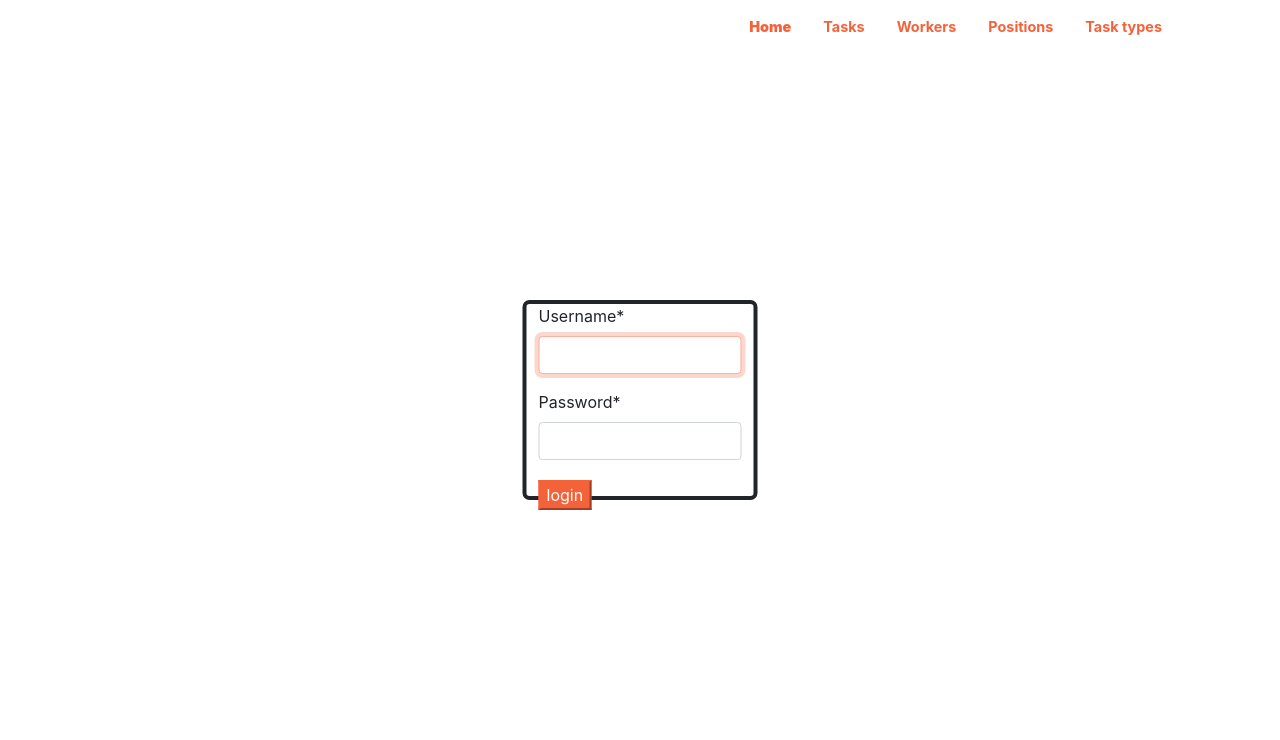
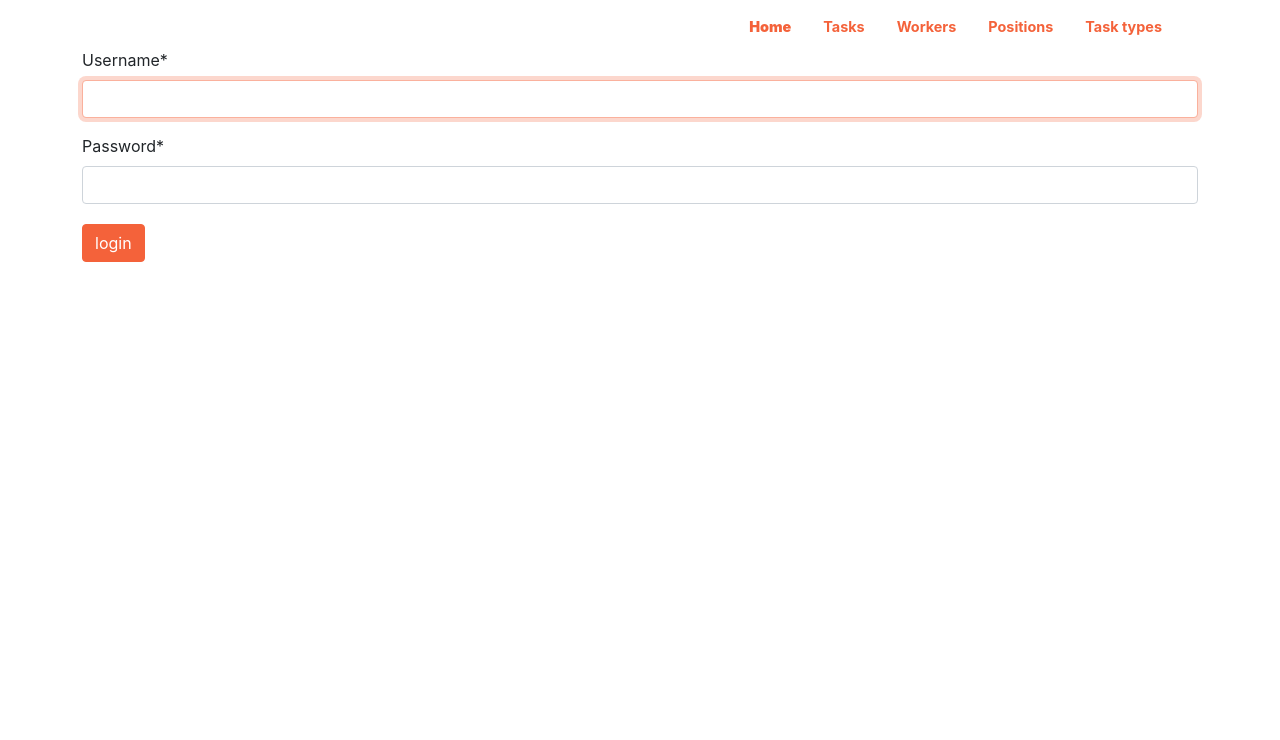
Before and after one commit to leetwinoff/team-task-manager, a Django app: page /accounts/login/ in a window 1280 px wide. Shown: the top 740 px of the page. Run offline with Django 4.2, Linux system fonts and the light colour scheme; some libraries are stand-ins or nearby versions.

Commit message:
Updated login template, change button style

```diff
--- a/templates/registration/login.html
+++ b/templates/registration/login.html
@@ -5,7 +5,7 @@
 {% endblock %}
 
 {% block content %}
-  <div class="container-login">
+  <div class="container">
     {% if form.errors %}
       <p>Your username and password didn't match. Please try again.</p>
     {% endif %}
@@ -32,7 +32,7 @@
           <td>{{ password }}</td>
         </tr>
       </table>
-      <input type="submit" value="login" class="btn-primary">
+      <input type="submit" value="login" class="btn btn-primary">
       <input type="hidden" name="next" value="{{ next }}">
     </form>
   </div>
```
